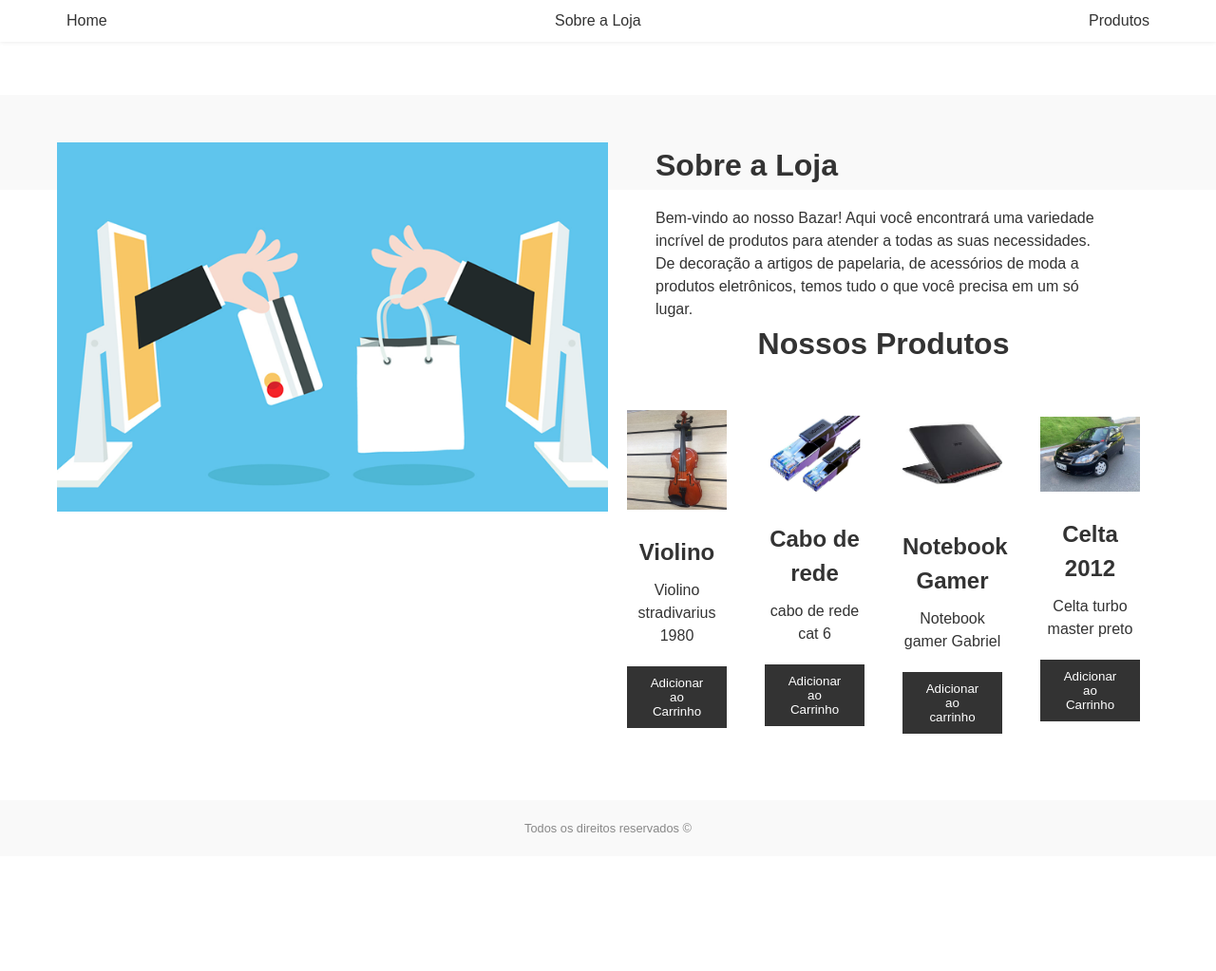
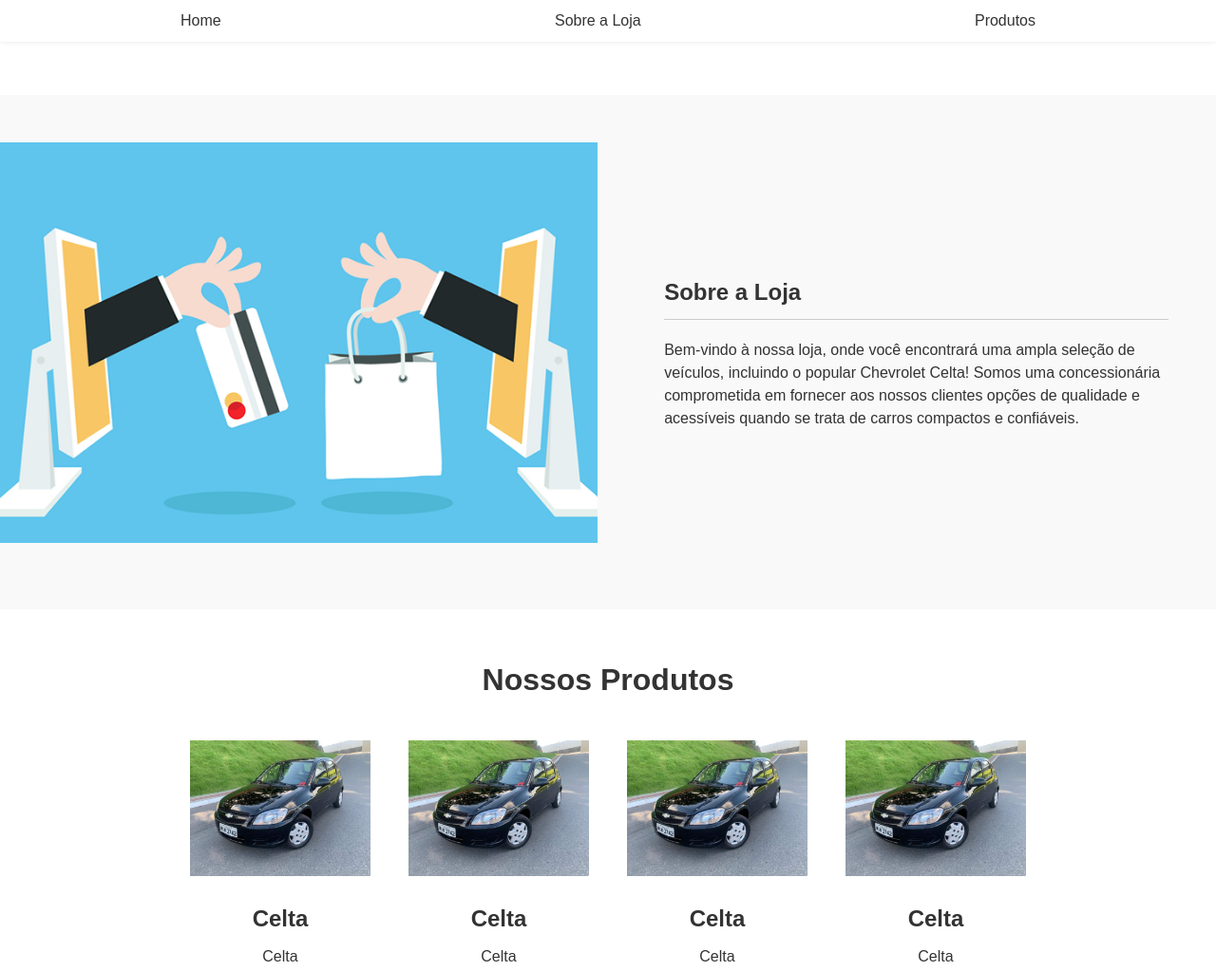
Before and after one commit to gabrielfilipedev/site_responsivo, a plain HTML site: page index.html in a window 1280 px wide. Shown: the top 1023 px of the page at 95% size. Before the commit the page ends 902 px from the top, so only its background shows below. Drawn offline with Linux system fonts and the light colour scheme.

Commit message:
first commit

```diff
--- a/index.html
+++ b/index.html
@@ -21,15 +21,13 @@
 
     <main>
         <section id="sobre" class="sobre">
-            <div class="container">
-                <div class="sobre-imagem">
-                    <img src="loja-virtual.png" alt="Imagem da loja">
-                </div>
-                <div class="sobre-texto">
-                    <h2>Sobre a Loja</h2>
-                    <p> Bem-vindo ao nosso Bazar! Aqui você encontrará uma variedade incrível de produtos para atender a todas as suas necessidades. De decoração a artigos de papelaria, de acessórios de moda a produtos eletrônicos, temos tudo o que você precisa em um só lugar.</p>
-                </div>
+            <div class="sobre-imagem">
+                <img src="loja-virtual.png" alt="">
             </div>
+            <div class="sobre-texto">
+                <h3>Sobre a Loja</h3>
+                <hr>
+                <p>Bem-vindo à nossa loja, onde você encontrará uma ampla seleção de veículos, incluindo o popular Chevrolet Celta! Somos uma concessionária comprometida em fornecer aos nossos clientes opções de qualidade e acessíveis quando se trata de carros compactos e confiáveis.</p>
         </section>
 
         <section id="produtos" class="produtos">
@@ -37,27 +35,27 @@
                 <h2>Nossos Produtos</h2>
                 <div class="produtos-lista">
                     <div class="produto">
-                        <img src="produto1.jpg" alt="Produto 1">
-                        <h3>Violino</h3>
-                        <p> Violino stradivarius 1980</p>
+                        <img src="produto4.jpg" alt="Produto 1">
+                        <h3>Celta</h3>
+                        <p>Celta</p>
                         <button class="botao-adicionar">Adicionar ao Carrinho</button>
                     </div>
                     <div class="produto">
-                        <img src="produto2.jpg" alt="Produto 2">
-                        <h3>Cabo de rede</h3>
-                        <p> cabo de rede cat 6</p>
+                        <img src="produto4.jpg" alt="Produto 2">
+                        <h3>Celta</h3>
+                        <p>Celta</p>
                         <button class="botao-adicionar">Adicionar ao Carrinho</button>
                     </div>
                     <div class="produto">
-                        <img src="produto3.jpg" alt="Produto 3">
-                        <h3>Notebook Gamer</h3>
-                        <p> Notebook gamer Gabriel </p>
+                        <img src="produto4.jpg" alt="Produto 3">
+                        <h3>Celta</h3>
+                        <p>Celta</p>
                         <button class="botao-adicionar">Adicionar ao carrinho</button>
                     </div>
                     <div class="produto">
                         <img src="produto4.jpg" alt="Produto 4">
-                        <h3>Celta 2012</h3>
-                        <p>Celta turbo master preto</p>
+                        <h3>Celta</h3>
+                        <p>Celta</p>
                         <button class="botao-adicionar">Adicionar ao Carrinho</button>
                     </div>
                 </div>
--- a/main.css
+++ b/main.css
@@ -61,16 +61,29 @@ main {
     align-items: center;
     width: 50%;
     float: left;
+    margin-right: 20px; /* Adicionada margem entre imagem e texto */
 }
 
 .sobre-imagem img {
     max-width: 100%;
+    margin-bottom: 20px;
 }
 
 .sobre-texto {
     width: 50%;
     float: left;
     padding: 0 50px;
+}
+
+.sobre-texto hr {
+    border: none;
+    border-top: 1px solid #cccccc;
+    margin-bottom: 20px;
+}
+
+.sobre-texto h3 {
+    font-size: 1.5rem;
+    margin-bottom: 10px;
 }
 
 .sobre h2 {
@@ -92,12 +105,12 @@ main {
 .produtos-lista {
     display: flex;
     flex-wrap: wrap;
-    justify-content: center;
-    align-items: center;
+    justify-content: flex-start;
+    align-items: flex-start; /* Alinhar os produtos abaixo da imagem */
 }
 
 .produto {
-    width: 25%;
+    width: 50%;
     padding: 20px;
     text-align: center;
 }
@@ -114,6 +127,7 @@ main {
 
 .produto p {
     margin-bottom: 20px;
+    font: 20px;
 }
 
 .botao-adicionar {
@@ -129,6 +143,7 @@ main {
     background-color: #fff;
     color: #333;
 }
+
 footer {
     background-color: #f9f9f9;
     padding: 20px 0;
@@ -142,39 +157,74 @@ footer p {
 
 /* Estilos para telas grandes */
 @media only screen and (min-width: 1200px) {
-    /* Nenhuma alteração necessária */
+    .sobre-imagem {
+        width: 50%;
+        float: left;
     }
+
+    .sobre-texto {
+        width: 50%;
+        float: left;
+        float: left;
+        clear: left;
+    }
+
+    .produtos-lista {
+        display: flex;
+        flex-wrap: wrap;
+        justify-content: flex-start; /* Alterado para flex-start */
+    }
+
+    .produto {
+        width: 25%;
+        padding: 20px;
+        text-align: center;
+        margin-bottom: 20px; /* Adiciona espaçamento entre os produtos */
+    }
+
+    .sobre {
+        display: flex;
+        justify-content: space-between;
+        align-items: center;
+    }
+}
+
+
+
+
+
+
 
 /* Estilos para telas médias */
 @media only screen and (min-width: 768px) and (max-width: 1199px) {
+
+}
     .container {
         max-width: 960px;
     }
-  }
+
 
 /* Estilos para telas pequenas */
 @media only screen and (max-width: 767px) {
-    .container {
-      max-width: 100%;
-      padding: 0 10px;
-    }
-
-    .sobre-imagem, .sobre-texto {
+    @media only screen and (max-width: 767px) {
+        .sobre-imagem {
             width: 100%;
             float: none;
             padding: 0;
+            text-align: center; /* Centralizar a imagem */
         }
 
         .sobre-imagem img {
             max-width: 80%;
+            margin-bottom: 20px;
         }
 
-    .produtos-lista {
-      display: block;
+        .sobre-texto {
+            width: 100%;
+            float: none;
+            padding: 0;
+            text-align: center; /* Centralizar o texto */
+        }
     }
 
-    .produto {
-      width: 100%;
-      padding: 20px 0;
 }
-  }
```
Lines whose indentation alone changed are shown as unchanged.
